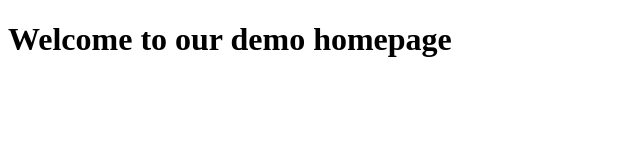
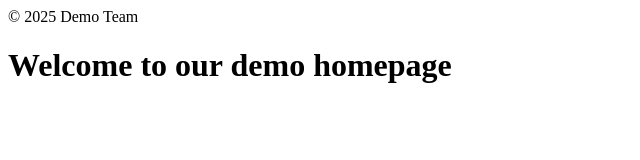
Before and after one commit to RamosACT322/ACTLAB-GIT, a plain HTML site: page index.html in a window 1280 px wide. Shown: the whole page, without its empty margins (0-640 px from the left). Drawn offline with Linux system fonts and the light colour scheme.

Commit message:
feat(footer): add site footer

```diff
--- a/index.html
+++ b/index.html
@@ -4,6 +4,9 @@
   <meta charset="utf-8" />
   <title>Demo Site</title>
 </head>
+  <footer>© 2025 Demo Team</footer>
+</body>
+</html>
 <body>
   <h1>Welcome to our demo homepage</h1>
 </body>
```
